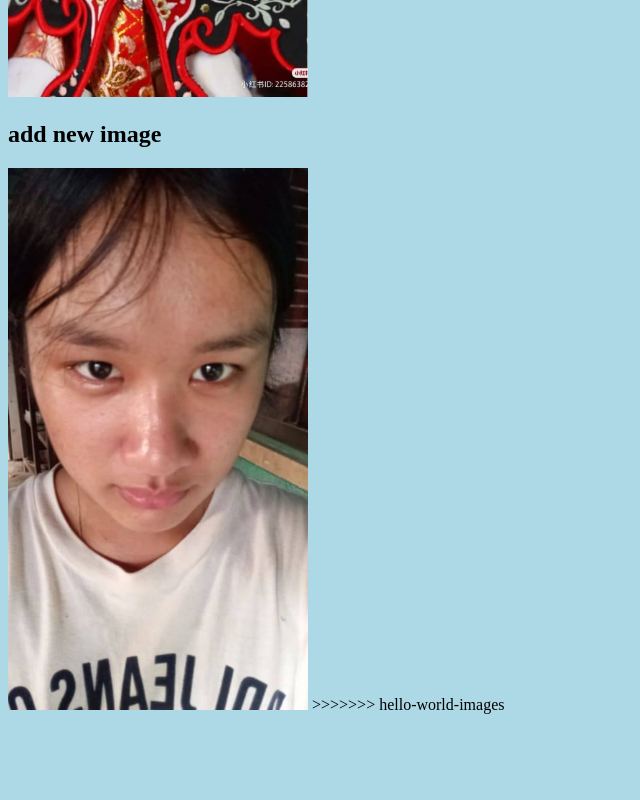
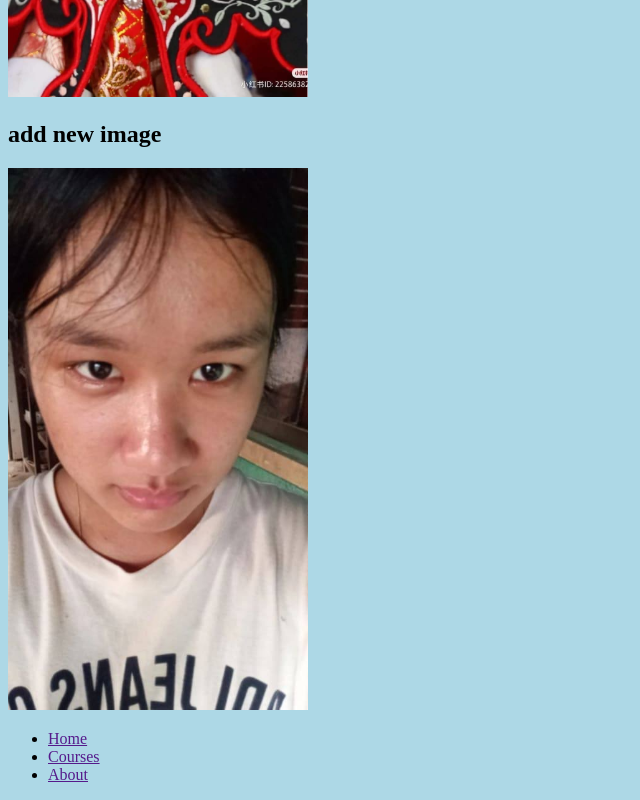
Before and after one commit to MengSonly17/project, a plain HTML site: page index.html in a window 1280 px wide. Shown: the part 533-1333 px from the top of the page, without its empty margins (0-640 px from the left). Before the commit the page ends 1255 px from the top, so only its background shows below. Drawn offline with Linux system fonts and the light colour scheme.

Commit message:
added a navigation bar

```diff
--- a/index.html
+++ b/index.html
@@ -15,6 +15,12 @@
 
     <h2>add new image</h2>
     <img src="./img/moka.jpg" width="300px" alt="">
->>>>>>> hello-world-images
+
+
+    <ul>
+        <li><a href="">Home</a></li>
+        <li><a href="">Courses</a></li>
+        <li><a href="">About</a></li>
+    </ul>
 </body>
 </html>
```
